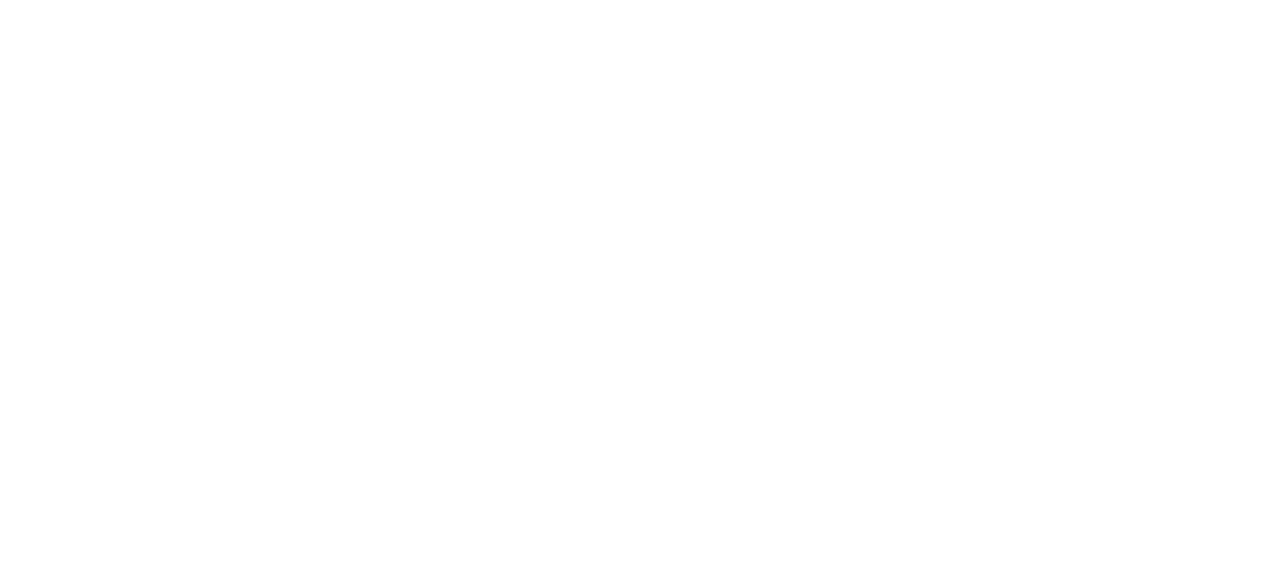
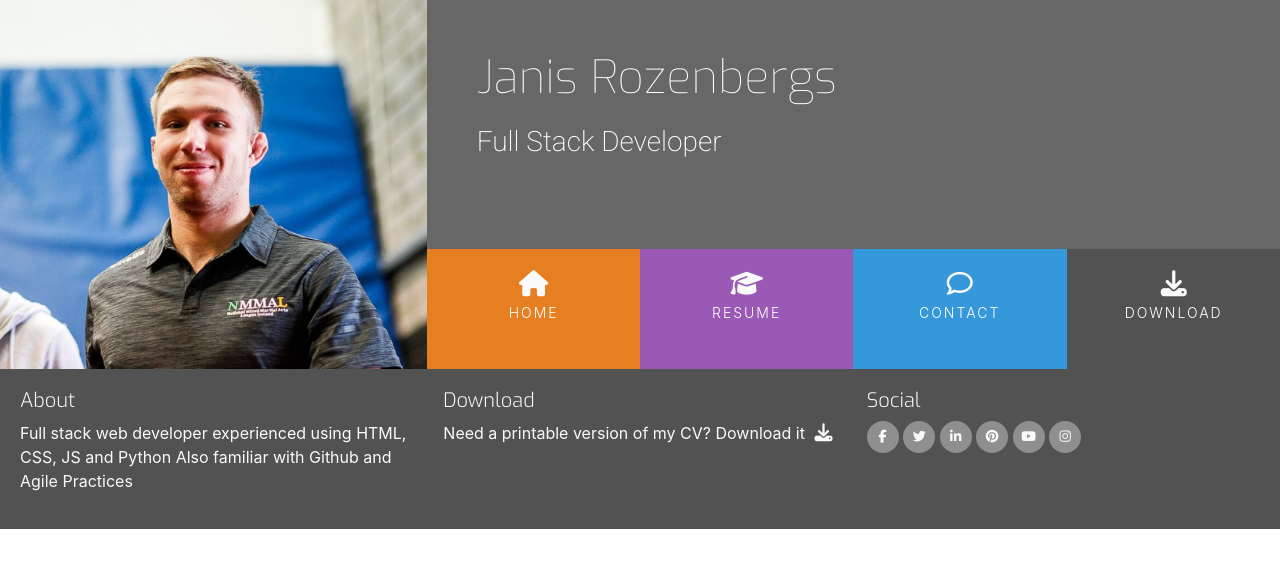
Before and after one commit to Janisroz/Janis-Rozenbergs, a plain HTML site: page index.html in a window 1280 px wide. Drawn offline with nearby package versions, Linux system fonts and the light colour scheme.

Commit message:
Create footer html & css

```diff
--- a/assets/css/style.css
+++ b/assets/css/style.css
@@ -0,0 +1,184 @@
+@import url('https://fonts.googleapis.com/css?family=Roboto:100,200,300,400,500,600,700|Exo:100,200,300,400,500,600,700');
+
+/* -----------------------------Colors */
+.bg-color-name-title {
+    background-color: #676767;
+}
+
+.ui-menu-color-home {
+    background-color: #e67e22 ;
+}
+
+.ui-menu-color-resume {
+    background-color: #9b59b6;
+}
+
+.ui-menu-color-contact {
+    background-color: #3498db;
+}
+
+.ui-menu-color-download {
+    background-color: #525252;
+}
+
+/* -----------------------------Special paddings/margins/text */
+h1,h2,h3,h4{
+    margin: 0;
+}
+
+.upppercase{
+    text-transform: uppercase;
+}
+
+.general-sub {
+    font-family: "Exo", sans-serif;
+    font-weight: 300;
+    color: #fafafa;
+}
+
+.inline-block{
+    display: inline-block;
+}
+
+/* -----------------------------Heading */
+
+header {
+    margin: 0;
+}
+
+.heading{
+    margin-left: 50px;
+}
+
+.logo {
+    background: url("../images/janis.jpg");
+    background-position: top;
+    background-repeat: no-repeat;
+    background-size: cover;
+    min-height: 360px;
+    transition: all .5s ease-in-out;
+    -moz-transition: all .5s ease-in-out;
+    -webkit-transition: all .5s ease-in-out;
+}
+
+.name{
+    font-family: "Exo", sans-serif;
+    font-weight: 100;
+    font-size: 46px;
+    margin-top: 50px;
+    color: #fff;
+}
+
+.title{
+    font-family: "Roboto", sans-serif;
+    font-weight: 200;
+    font-size: 28px;
+    margin-top: 20px;
+    margin-bottom: 90px;
+    color: #fff;
+}
+
+.list-inline-item:not(:last-child) {
+    margin: 0;
+}
+
+.menucontainer{
+    font-size: 0;
+}
+
+#nav {
+    margin: 0;
+}
+
+#nav li{
+    font-size: 14px;
+    padding: 0;
+}
+
+.menuitem {
+    height: 120px;
+    text-align: center;
+    padding: 0;
+}
+
+.menuitem a {
+    width: 100%;
+    text-decoration: none;
+    color: white;
+    height: 120px;
+}
+
+.menuitem a i {
+    padding-top: 22px;
+    display: block;
+    color: #fafafa;
+    font-size: 26px;
+}
+
+.menuitem span {
+    display: block;
+    width: 100%;
+    padding-top: 5px;
+    text-align: center;
+    text-transform: uppercase;
+    font-size: 14px;
+    font-weight: 300;
+    letter-spacing: 2px;
+}
+
+/* -----------------------------Hover.css */
+.hvr-sweep-to-bottom:before {
+    background-color: rgba(0, 0 , 0 ,0.2);
+    height: 120px;
+}
+
+/* -----------------------------Footer */
+footer{
+    background-color: #525252;
+    color: #fafafa;
+    min-height: 120px;
+    margin: 0;
+}
+
+.cv-pdf i {
+    font-size: 18px;
+    color: #fafafa;
+    text-align:center ;
+    padding-left: 5px;
+    transition: all 0.35s ease-in-out;
+    -moz-transition: all 0.35s ease-in-out;
+    -webkit-transition: all 0.35s ease-in-out;
+    -o-transition: all 0.35s ease-in-out;
+}
+
+.cv-pdf i:hover{
+    color: #e84610;
+}
+
+.social-links {
+    padding-bottom: 15px;
+}
+
+.social-links li a i {
+    width: 32px;
+    height: 32px;
+    padding: 12px 0;
+    border-radius: 50%;
+    font-size: 13px;
+    line-height: 7px;
+    text-align: center;
+    color: #fafafa;
+    background: #8f8f8f;
+    transition: all 0.35s ease-in-out;
+        -moz-transition: all 0.35s ease-in-out;
+        -webkit-transition: all 0.35s ease-in-out;
+        -o-transition: all 0.35s ease-in-out;
+}
+
+.social-links li a i:hover {
+    background: #e84610;
+}
+
+#footer-details{
+    padding: 20px;
+}
--- a/index.html
+++ b/index.html
@@ -1,24 +1,117 @@
 <!DOCTYPE html>
 <html lang="en">
   <head>
-    <meta charset="UTF-8">
-    <meta http-equiv="X-UA-Compatible" content="IE=edge">
-    <meta name="viewport" content="width=device-width, initial-scale=1.0">
-    <link rel="stylesheet" href="https://cdn.jsdelivr.net/npm/bootstrap@4.6.2/dist/css/bootstrap.min.css"
-        integrity="sha384-xOolHFLEh07PJGoPkLv1IbcEPTNtaed2xpHsD9ESMhqIYd0nLMwNLD69Npy4HI+N" crossorigin="anonymous">
-    <script src="https://kit.fontawesome.com/658b5ed3fa.js" crossorigin="anonymous"></script>
-
+    <meta charset="UTF-8" />
+    <meta http-equiv="X-UA-Compatible" content="IE=edge" />
+    <meta name="viewport" content="width=device-width, initial-scale=1.0" />
+    <link
+      rel="stylesheet"
+      href="https://cdn.jsdelivr.net/npm/bootstrap@4.6.2/dist/css/bootstrap.min.css"
+      integrity="sha384-xOolHFLEh07PJGoPkLv1IbcEPTNtaed2xpHsD9ESMhqIYd0nLMwNLD69Npy4HI+N"
+      crossorigin="anonymous"
+    />
+    <script
+      src="https://kit.fontawesome.com/658b5ed3fa.js"
+      crossorigin="anonymous"
+    ></script>
+    <link rel="stylesheet" href="https://cdnjs.cloudflare.com/ajax/libs/hover.css/2.1.1/css/hover-min.css"
+        type="text/css" />
+    <link rel="stylesheet" href="assets/css/style.css" />
     <title>Janis Rozenbergs</title>
   </head>
   <body>
     <header>
-
+      <div class="row no-gutters">
+        <a href="index.html" class="col-md-4 logo"> </a>
+        <div class="col-md-8">
+          <div class="row bg-color-name-title no no-gutters">
+            <div class="col heading">
+              <h1 class="name">Janis Rozenbergs</h1>
+              <h2 class="title">Full Stack Developer</h2>
+            </div>
+          </div>
+          <div class="row no-gutters">
+            <div class="col">
+              <ul id="nav" class="list-inline menucontainer">
+                <li class="col-6 col-sm-3 list-inline-item ui-menu-color-home menuitem">
+                  <a href="#" class="hvr-sweep-to-bottom"><i class="fa fa-home" aria-hidden="true"></i><span>Home</span></a>
+                </li>
+                <li class="col-6 col-sm-3 list-inline-item ui-menu-color-resume menuitem">
+                  <a href="#" class="hvr-sweep-to-bottom"><i class="fa fa-graduation-cap" aria-hidden="true"></i><span>Resume</span></a>
+                </li>
+                <li class="col-6 col-sm-3 list-inline-item ui-menu-color-contact menuitem">
+                  <a href="#" class="hvr-sweep-to-bottom"><i class="fa fa-comment-o" aria-hidden="true"></i><span>Contact</span></a>
+                </li>
+                <li class="col-6 col-sm-3 list-inline-item ui-menu-color-download menuitem">
+                  <a href="#" class="hvr-sweep-to-bottom"><i class="fa fa-download" aria-hidden="true"></i><span>Download</span></a>
+                </li>
+              </ul>
+            </div>
+          </div>
+        </div>
+      </div>
     </header>
-    <section>
-
-    </section>
-    <footer>
-
+    <section></section>
+    <footer id="footer-details" class="container-fluid">
+        <div class="row">
+            <div class="col-sm-4">
+                <h5 class="uppercase general-sub">About</h5>
+                <p class="inline-block">
+                    Full stack web developer experienced using HTML, CSS, JS and Python
+                    Also familiar with Github and Agile Practices
+                </p>
+            </div>
+            <div class="col-sm-4">
+                <h5 class="uppercase general-sub">Download</h5>
+                <p class="inline-block">
+                    Need a printable version of my CV? Download it
+                    <a href="" target="_blank" class="cv-pdf"><i class="fa fa-download" aria-hidden="true"></i>
+                        <span class="sr-only">Download link.</span>
+                    </a>
+                </p>
+            </div>
+            <div class="col-sm-4">
+                <h5 class="uppercase general-sub">Social</h5>
+                <ul class="list-inline social-links">
+                    <li class="list-inline-item">
+                        <a href="" target="_blank">
+                            <i class="fa fa-facebook" aria-hidden="true"></i>
+                            <span class="sr-only">Facebook</span>
+                        </a>
+                    </li>
+                    <li class="list-inline-item">
+                        <a href="" target="_blank">
+                            <i class="fa fa-twitter" aria-hidden="true"></i>
+                            <span class="sr-only">Twitter</span>
+                        </a>
+                    </li>
+                    <li class="list-inline-item">
+                        <a href="" target="_blank">
+                            <i class="fa fa-linkedin" aria-hidden="true"></i>
+                            <span class="sr-only">Linkedin</span>
+                        </a>
+                    </li>
+                    <li class="list-inline-item">
+                        <a href="" target="_blank">
+                            <i class="fa fa-pinterest" aria-hidden="true"></i>
+                            <span class="sr-only">Pinetrest</span>
+                        </a>
+                    </li>
+                    <li class="list-inline-item">
+                        <a href="" target="_blank">
+                            <i class="fa fa-youtube" aria-hidden="true"></i>
+                            <span class="sr-only">Youtube</span>
+                        </a>
+                    </li>
+                    <li class="list-inline-item">
+                        <a href="" target="_blank">
+                            <i class="fa fa-instagram" aria-hidden="true"></i>
+                            <span class="sr-only">Instagram</span>
+                        </a>
+                    </li>
+                </ul>
+            </div>
+        </div>
     </footer>
   </body>
 </html>
```
Also changed, not shown: assets/images/janis.jpg (added). Lines whose indentation alone changed are shown as unchanged.
